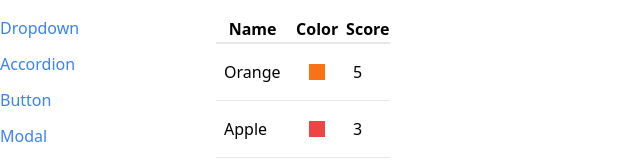
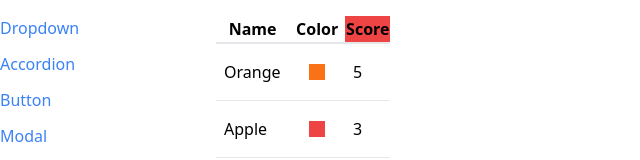
Before and after one commit to aumsoni2002/Reusable-React-Components, a React (Create React App) app: page /table in a window 1280 px wide. Shown: the top 160 px of the page, without its empty margins (0-640 px from the left). Built offline with nearby package versions, Linux system fonts and the light colour scheme.

Commit message:
Feature in Progress: Sorting (Table Component)

```diff
--- a/src/components/Table.js
+++ b/src/components/Table.js
@@ -1,7 +1,16 @@
+import { Fragment } from "react";
+
 function Table({ data, config, keyFn }) {
   const renderedHeaders = config.map((column) => {
+    if (column.header) {
+      // Fragment is a react component which we can make use of as an HTML element that does not get displayed on the browser.
+      // we are making use of this component's tag because, we already have put th element inside the 'column' object in TablePage component.
+      // so we cannot make use of another html element here, the table structure will show the error: header: () => <th className="bg-red-500">Score</th>
+      return <Fragment key={column.label}>{column.header()}</Fragment>;
+    }
     return <th key={column.label}>{column.label}</th>;
   });
+
   const renderedRows = data.map((rowData) => {
     const renderedCells = config.map((column) => {
       return (
--- a/src/pages/TablePage.js
+++ b/src/pages/TablePage.js
@@ -14,7 +14,11 @@
       label: "Color",
       render: (fruit) => <div className={`p-2 m-3 ${fruit.color}`}></div>,
     },
-    { label: "Score", render: (fruit) => fruit.score },
+    {
+      label: "Score",
+      render: (fruit) => fruit.score,
+      header: () => <th className="bg-red-500">Score</th>,
+    },
   ];
 
   const keyFn = (fruit) => {
```
